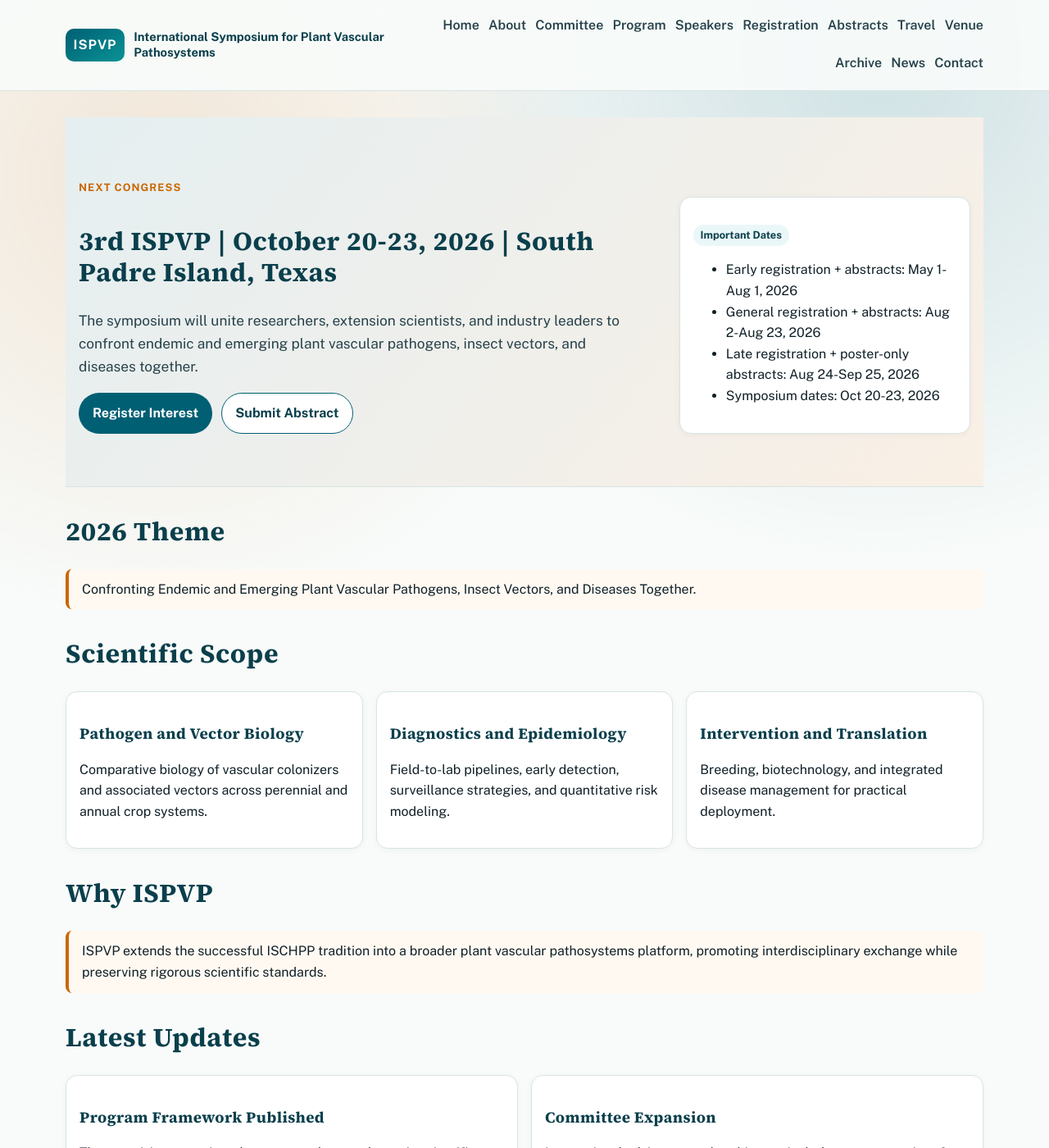
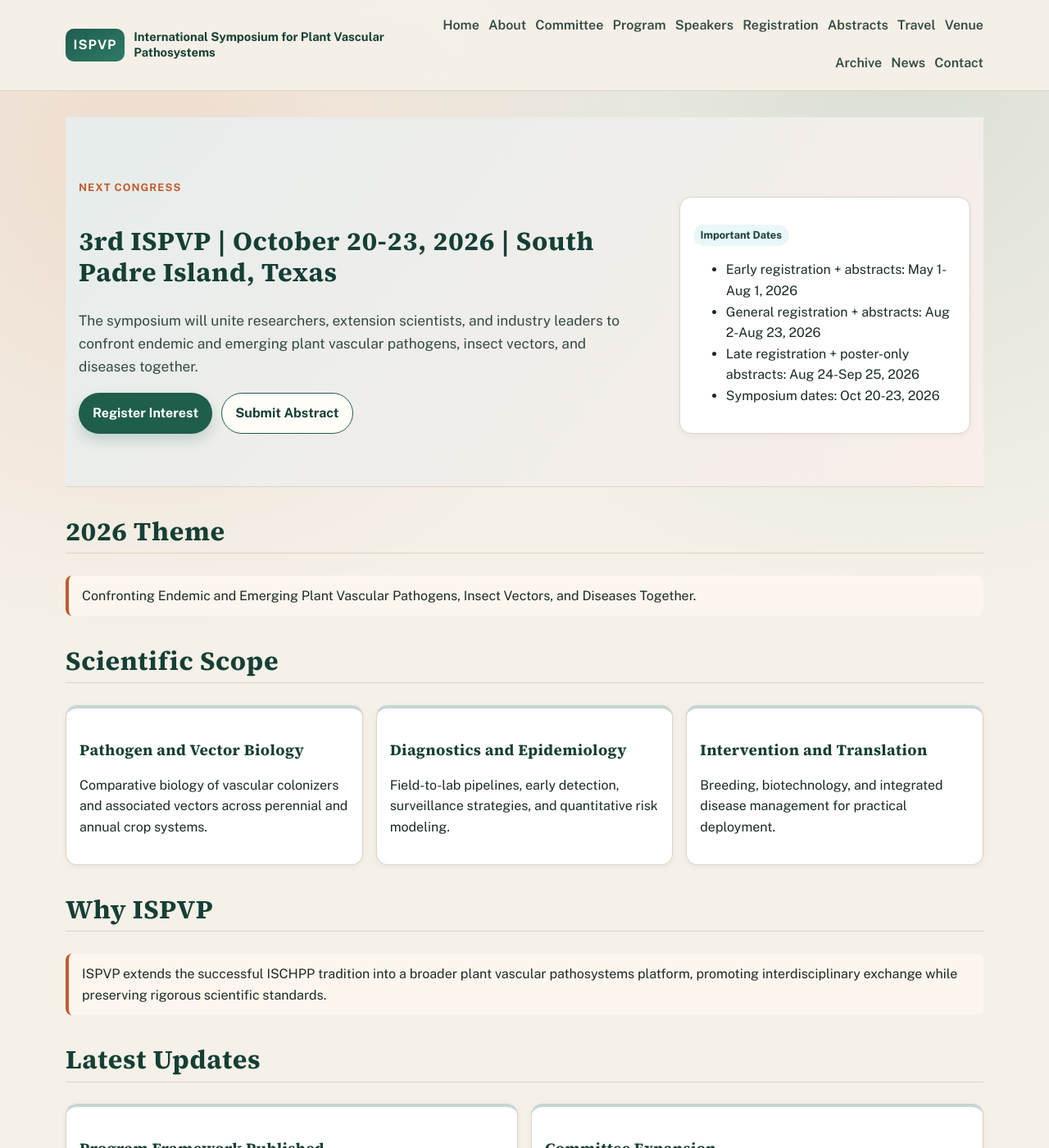
Before and after one commit to alextu870719/ISPVP, a Jekyll site: the page built from index.md, in a window 1280 px wide and 1400 px high. Shown: the whole window at 82% size. Built offline with Jekyll 4.4.1, drawn with Linux system fonts in a browser that asks for light colours.

Commit message:
Style pass: fungal-inspired editorial theme

```diff
--- a/assets/css/main.css
+++ b/assets/css/main.css
@@ -1,15 +1,15 @@
 :root {
-  --ink: #102027;
-  --ink-soft: #26414a;
-  --paper: #f8fbfa;
+  --ink: #1a2b24;
+  --ink-soft: #334a41;
+  --paper: #f5f1e8;
   --surface: #ffffff;
-  --line: #d8e4e1;
-  --primary: #005f73;
-  --primary-strong: #0a3f4c;
-  --accent: #ca6702;
-  --accent-soft: #ee9b00;
+  --line: #ddd4c2;
+  --primary: #1f5d4d;
+  --primary-strong: #153f35;
+  --accent: #c25b2f;
+  --accent-soft: #db8b42;
   --radius: 14px;
-  --shadow: 0 12px 30px rgba(10, 63, 76, 0.12);
+  --shadow: 0 12px 30px rgba(21, 63, 53, 0.12);
 }
 
 * {
@@ -26,8 +26,8 @@ body {
   font-family: "Public Sans", "Segoe UI", sans-serif;
   color: var(--ink);
   background:
-    radial-gradient(circle at 15% 12%, rgba(202, 103, 2, 0.14), transparent 28%),
-    radial-gradient(circle at 84% 4%, rgba(0, 95, 115, 0.16), transparent 30%),
+    radial-gradient(circle at 14% 10%, rgba(194, 91, 47, 0.14), transparent 30%),
+    radial-gradient(circle at 85% 4%, rgba(31, 93, 77, 0.12), transparent 32%),
     var(--paper);
   line-height: 1.6;
 }
@@ -49,6 +49,8 @@ h1 {
 h2 {
   margin-top: 2.2rem;
   font-size: clamp(1.5rem, 3vw, 2rem);
+  border-bottom: 1px solid var(--line);
+  padding-bottom: 0.45rem;
 }
 
 h3 {
@@ -91,7 +93,7 @@ a:focus-visible {
   top: 0;
   z-index: 50;
   backdrop-filter: blur(10px);
-  background: rgba(248, 251, 250, 0.92);
+  background: rgba(245, 241, 232, 0.95);
   border-bottom: 1px solid var(--line);
 }
 
@@ -111,7 +113,7 @@ a:focus-visible {
 }
 
 .brand-mark {
-  background: linear-gradient(145deg, var(--primary), #0a9396);
+  background: linear-gradient(145deg, var(--primary), #2e7a66);
   color: #fff;
   border-radius: 10px;
   font-weight: 700;
@@ -176,7 +178,7 @@ a:focus-visible {
 .hero {
   padding: clamp(2rem, 5vw, 4rem) 0;
   background:
-    linear-gradient(130deg, rgba(0, 95, 115, 0.1), rgba(202, 103, 2, 0.1)),
+    linear-gradient(130deg, rgba(31, 93, 77, 0.11), rgba(194, 91, 47, 0.1)),
     #fff;
   border-bottom: 1px solid var(--line);
 }
@@ -193,6 +195,11 @@ a:focus-visible {
   color: var(--accent);
   font-weight: 700;
   margin-bottom: 0.3rem;
+}
+
+.hero h2 {
+  border-bottom: 0;
+  padding-bottom: 0;
 }
 
 .lead {
@@ -220,12 +227,13 @@ a:focus-visible {
 .button.primary {
   background: var(--primary);
   color: #fff;
+  box-shadow: 0 8px 16px rgba(31, 93, 77, 0.2);
 }
 
 .button.secondary {
   border-color: var(--primary);
   color: var(--primary-strong);
-  background: #fff;
+  background: #fffdf8;
 }
 
 .content-shell {
@@ -240,7 +248,11 @@ a:focus-visible {
   border: 1px solid var(--line);
   border-radius: var(--radius);
   padding: 1rem;
-  box-shadow: 0 2px 8px rgba(16, 32, 39, 0.04);
+  box-shadow: 0 2px 8px rgba(26, 43, 36, 0.05);
+}
+
+.card {
+  border-top: 4px solid rgba(31, 93, 77, 0.25);
 }
 
 .grid {
@@ -259,7 +271,7 @@ a:focus-visible {
 .callout {
   border-left: 4px solid var(--accent);
   padding: 0.75rem 1rem;
-  background: #fff9f2;
+  background: #fdf6ef;
   border-radius: 8px;
 }
 
@@ -320,7 +332,7 @@ summary {
 
 .site-footer {
   border-top: 1px solid var(--line);
-  background: #f1f8f7;
+  background: #ece5d8;
   padding: 2rem 0;
 }
 
```
